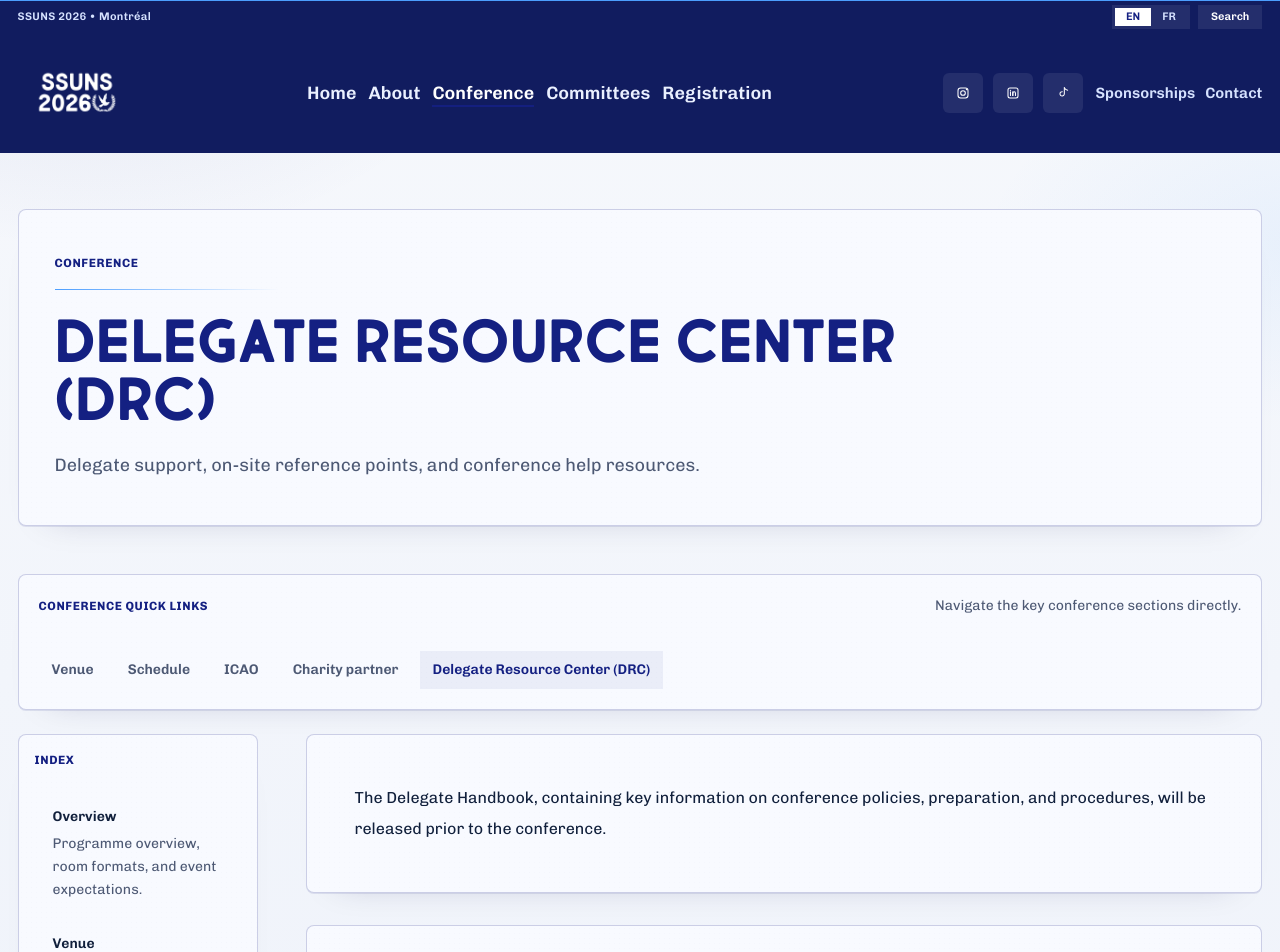
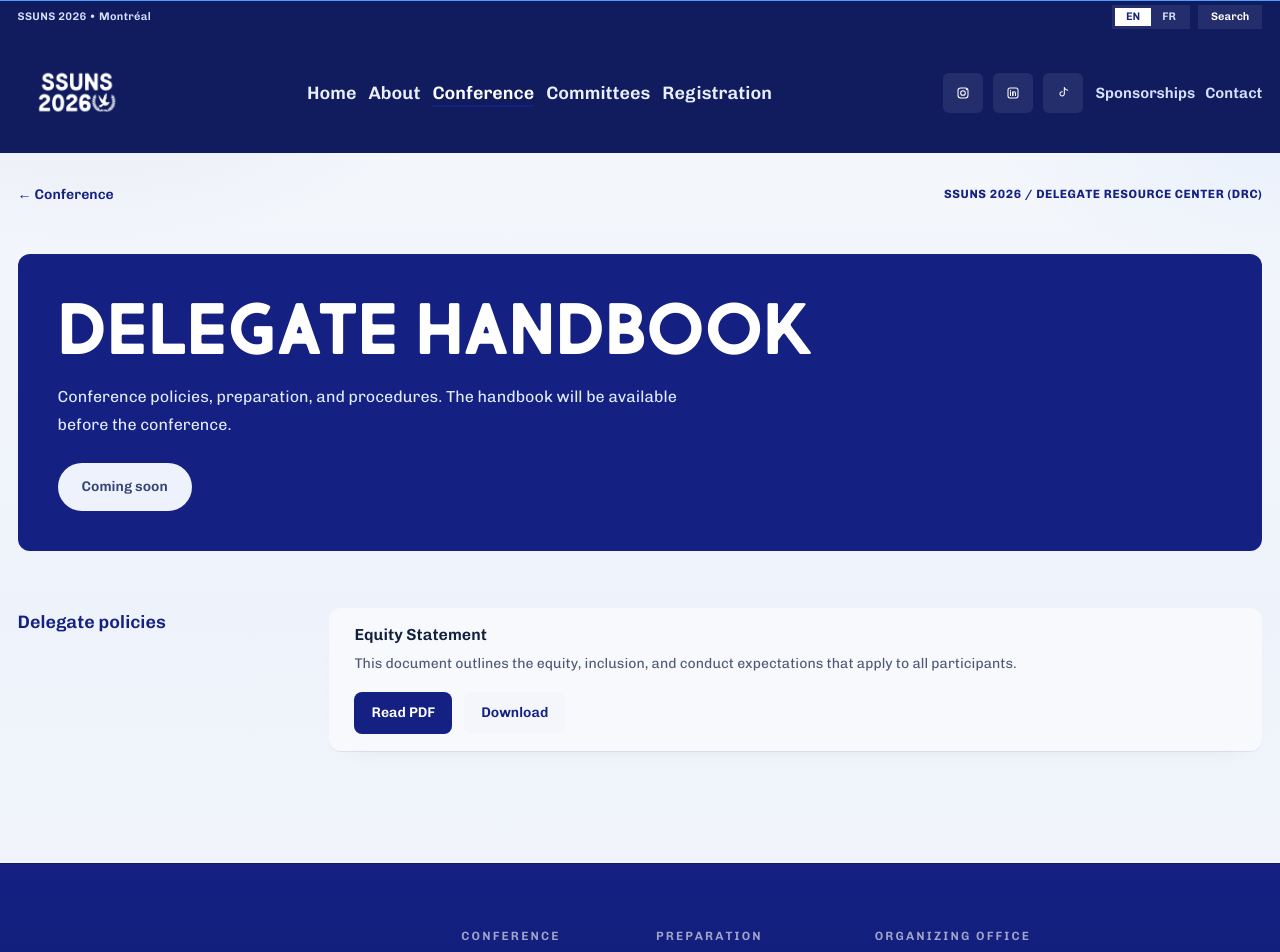
Before and after one commit to mazen-a0/SSUNS-Website, a Next.js app in the folder ssuns-2026/: page /conference/delegate-resource-center in a window 1280 px wide. Shown: the top 952 px of the page. Built offline with nearby package versions, Linux system fonts and the light colour scheme.

Commit message:
del handbook page

```diff
--- a/ssuns-2026/src/app/conference/delegate-resource-center/page.tsx
+++ b/ssuns-2026/src/app/conference/delegate-resource-center/page.tsx
@@ -1,68 +1,72 @@
 "use client";
 
-import { ConferenceQuickLinks } from "@/components/ConferenceQuickLinks";
-import { DossierNav } from "@/components/DossierNav";
-import { PageHero } from "@/components/PageHero";
+import Link from "next/link";
 import { PolicyCard } from "@/components/policies/PolicyCard";
 import { useSiteContent } from "@/lib/useSiteContent";
 
 export default function ConferenceDrcPage() {
-  const { conferenceContent } = useSiteContent();
+  const { conferenceContent, language } = useSiteContent();
   const chapter = conferenceContent.chapters.find((item) => item.href === "/conference/delegate-resource-center");
-  const isFrench = conferenceContent.title === "Conférence";
-  const policies = [
-    {
-      title: isFrench ? "Déclaration d'équité" : "Equity Statement",
-      preview: isFrench
-        ? "Ce document présente les principes d'équité, d'inclusion et de conduite qui s'appliquent à tous les participants."
-        : "This document outlines the equity, inclusion, and conduct expectations that apply to all participants.",
-      bullets: [
-        isFrench ? "Conçu pour les délégués, encadrants et membres du staff." : "Intended for delegates, advisors, and staff members.",
-        isFrench ? "Présente le cadre officiel de respect, de sécurité et de participation." : "Provides the official framework for respectful, safe participation.",
-      ],
-      pdfHref: "/docs/SSUNS26_Equity_Statement.pdf",
-    },
-  ];
+  const handbook = conferenceContent.delegateHandbook;
+  const isFrench = language === "fr";
 
   if (!chapter) return null;
 
   return (
-    <>
-      <PageHero eyebrow={conferenceContent.title} intro={chapter.summary} title={chapter.title} />
-      <section className="page-shell">
-        <ConferenceQuickLinks className="mb-6" currentHref={chapter.href} />
-        <div className="grid gap-10 xl:grid-cols-[15rem_minmax(0,1fr)] xl:gap-12">
-          <aside className="sticky-below-header">
-            <DossierNav currentHref={chapter.href} items={conferenceContent.chapters} />
-          </aside>
-          <div className="space-y-8">
-            <article className="theme-panel-strong paper-grain p-8 sm:p-10 md:p-12">
-              <div className="space-y-6 body-copy">
-                {chapter.body.map((paragraph) => (
-                  <p key={paragraph}>{paragraph}</p>
-                ))}
-              </div>
-            </article>
+    <div className="page-shell pt-6 sm:pt-8">
+      <header className="flex flex-wrap items-center justify-between gap-4 border-b border-[var(--rule)] pb-4">
+        <Link className="text-sm font-semibold text-[var(--accent)] underline-offset-4 hover:underline" href="/conference">
+          ← {conferenceContent.title}
+        </Link>
+        <p className="section-kicker">SSUNS 2026 / {chapter.title}</p>
+      </header>
 
-            <section className="theme-panel-strong paper-grain rounded-[8px] p-6 sm:p-8">
-              <p className="section-kicker">{isFrench ? "Politiques pour les délégués" : "Delegate Policies"}</p>
-              <div className="mt-5 space-y-4 border-t border-[var(--rule)] pt-5">
-                {policies.map((policy) => (
-                  <PolicyCard
-                    bullets={policy.bullets}
-                    downloadLabel={isFrench ? "Télécharger" : "Download"}
-                    key={policy.title}
-                    openLabel={isFrench ? "Lire la politique complète (PDF)" : "Read full policy (PDF)"}
-                    pdfHref={policy.pdfHref}
-                    preview={policy.preview}
-                    title={policy.title}
-                  />
-                ))}
-              </div>
-            </section>
-          </div>
+      <section aria-labelledby="handbook-title" className="py-6 sm:py-8" lang="en">
+        {isFrench ? <p className="mb-5 text-sm text-[var(--muted)]">Handbook information is currently provided in English.</p> : null}
+        <div className="min-w-0 rounded-xl bg-[var(--accent)] px-6 py-8 text-white sm:px-8 sm:py-10 lg:px-10">
+          <h1 className="font-display max-w-4xl text-[clamp(2.2rem,5.6vw,4.75rem)] leading-[1.02]" id="handbook-title">
+            {handbook.title}
+          </h1>
+          <p className="mt-4 max-w-2xl text-base leading-7 text-[#e3ebff]" id="handbook-availability">
+            {handbook.description}
+          </p>
+          {handbook.href ? (
+            <a
+              className="mt-6 inline-flex min-h-12 items-center justify-center rounded-full bg-white px-6 py-3 text-sm font-semibold text-[#142082] transition-colors hover:bg-[#e5eeff] focus-visible:outline-2 focus-visible:outline-offset-4 focus-visible:outline-white"
+              href={handbook.href}
+              rel="noopener noreferrer"
+              target="_blank"
+            >
+              {handbook.accessLabel}
+            </a>
+          ) : (
+            <button
+              aria-describedby="handbook-availability"
+              aria-label={`${handbook.accessLabel} — ${handbook.comingSoonLabel}`}
+              className="mt-6 inline-flex min-h-12 cursor-not-allowed items-center justify-center rounded-full bg-[#edf2fc] px-6 py-3 text-sm font-semibold text-[#334475]"
+              disabled
+              type="button"
+            >
+              {handbook.comingSoonLabel}
+            </button>
+          )}
         </div>
       </section>
-    </>
+
+      <section aria-labelledby="delegate-policies" className="grid min-w-0 gap-4 border-t border-[var(--rule)] pt-6 lg:grid-cols-[0.3fr_1fr] lg:gap-8">
+        <h2 className="text-lg font-semibold text-[var(--accent)]" id="delegate-policies">
+          {isFrench ? "Politiques pour les délégués" : "Delegate policies"}
+        </h2>
+        <PolicyCard
+          downloadLabel={isFrench ? "Télécharger" : "Download"}
+          openLabel={isFrench ? "Lire la politique complète (PDF)" : "Read PDF"}
+          pdfHref="/docs/SSUNS26_Equity_Statement.pdf"
+          preview={isFrench
+            ? "Ce document présente les principes d'équité, d'inclusion et de conduite qui s'appliquent à tous les participants."
+            : "This document outlines the equity, inclusion, and conduct expectations that apply to all participants."}
+          title={isFrench ? "Déclaration d'équité" : "Equity Statement"}
+        />
+      </section>
+    </div>
   );
 }
--- a/ssuns-2026/src/content/en/conference.ts
+++ b/ssuns-2026/src/content/en/conference.ts
@@ -2,7 +2,17 @@ import { pickImage } from "@/lib/images";
 import { charityPartner } from "@/content/charityPartner";
 import { scheduleDays, scheduleDayHighlights } from "@/content/schedule";
 
+// Add the published URL here when the handbook is ready; null keeps access unavailable.
+export const delegateHandbook = {
+  title: "Delegate Handbook",
+  description: "Conference policies, preparation, and procedures. The handbook will be available before the conference.",
+  href: null as string | null,
+  accessLabel: "Access handbook",
+  comingSoonLabel: "Coming soon",
+};
+
 export const conferenceContent = {
+  delegateHandbook,
   title: "Conference",
   intro:
     "SSUNS 2026 will take place November 12–15 in Montréal. Explore the interactive delegate schedule for event times, details, and preparation resources.",
@@ -64,10 +74,8 @@ export const conferenceContent = {
     {
       href: "/conference/delegate-resource-center",
       title: "Delegate Resource Center (DRC)",
-      summary: "Delegate support, on-site reference points, and conference help resources.",
-      body: [
-        "The Delegate Handbook, containing key information on conference policies, preparation, and procedures, will be released prior to the conference.",
-      ],
+      summary: "The delegate handbook, conference policies, and preparation resources for SSUNS 2026.",
+      body: [delegateHandbook.description],
     },
     {
       href: "/conference/policies",
--- a/ssuns-2026/src/content/schedule.ts
+++ b/ssuns-2026/src/content/schedule.ts
@@ -30,7 +30,7 @@ export const scheduleDays: Array<{ id: ScheduleDayId; date: string; en: string;
 const event = (id: string, day: ScheduleDayId, start: string, end: string, kind: ScheduleKind, en: string, fr: string, lane = 0, span = 4, related?: string[]): ScheduleEvent =>
   ({ id, day, start, end, kind, title: { en, fr }, lane, span, related });
 const session = (day: ScheduleDayId, number: number, bloc: ScheduleBloc, start: string, end: string, lane: number): ScheduleEvent =>
-  ({ id: `${day}-session-${number}-${lane}`, day, start, end, kind: "session", session: number, bloc, lane, span: 1, related: ["/committees", "/committees/policies", "/committees/position-papers", "/conference/venue"] });
+  ({ id: `${day}-session-${number}-${lane}`, day, start, end, kind: "session", session: number, bloc, lane, span: 1, related: ["/conference/delegate-resource-center", "/committees", "/committees/policies", "/committees/position-papers", "/conference/venue"] });
 
 export const scheduleEvents: ScheduleEvent[] = [
   event("registration", "thursday", "11:00", "17:00", "program", "Delegate registration", "Inscription des délégués", 0, 1, ["/registration/how-to-register", "/conference/venue"]),
@@ -154,8 +154,8 @@ export function scheduleDayHighlights(day: ScheduleDayId, language: ScheduleLoca
 export function eventDescription(item: ScheduleEvent, language: ScheduleLocale): string {
   const fr = language === "fr";
   if (item.kind === "session") return fr
-    ? `Séance de comité ${item.session} pour le bloc ${item.bloc}. Consultez le guide de conférence pour votre salle et votre étage, et les pages des comités pour les guides préparatoires et les ressources de préparation.`
-    : `Committee session ${item.session} for Bloc ${item.bloc}. Check the in-conference guide for your room and floor, and the committee pages for background guides and preparation resources.`;
+    ? `Séance de comité ${item.session} pour le bloc ${item.bloc}. Consultez le guide de conférence pour votre salle et votre étage. Le Centre de ressources des délégués indique la disponibilité du guide du délégué; les pages des comités présentent les guides préparatoires et les ressources de préparation.`
+    : `Committee session ${item.session} for Bloc ${item.bloc}. Check the in-conference guide for your room and floor. Visit the Delegate Resource Center for handbook availability, and the committee pages for background guides and preparation resources.`;
   if (item.id === "opening" || item.id === "closing") {
     const doors = scheduleEvents.find((event) => event.id === `${item.id}-doors`);
     const start = `${eventTitle(item, language)} ${fr ? "à" : "at"} ${item.start}.`;
```
